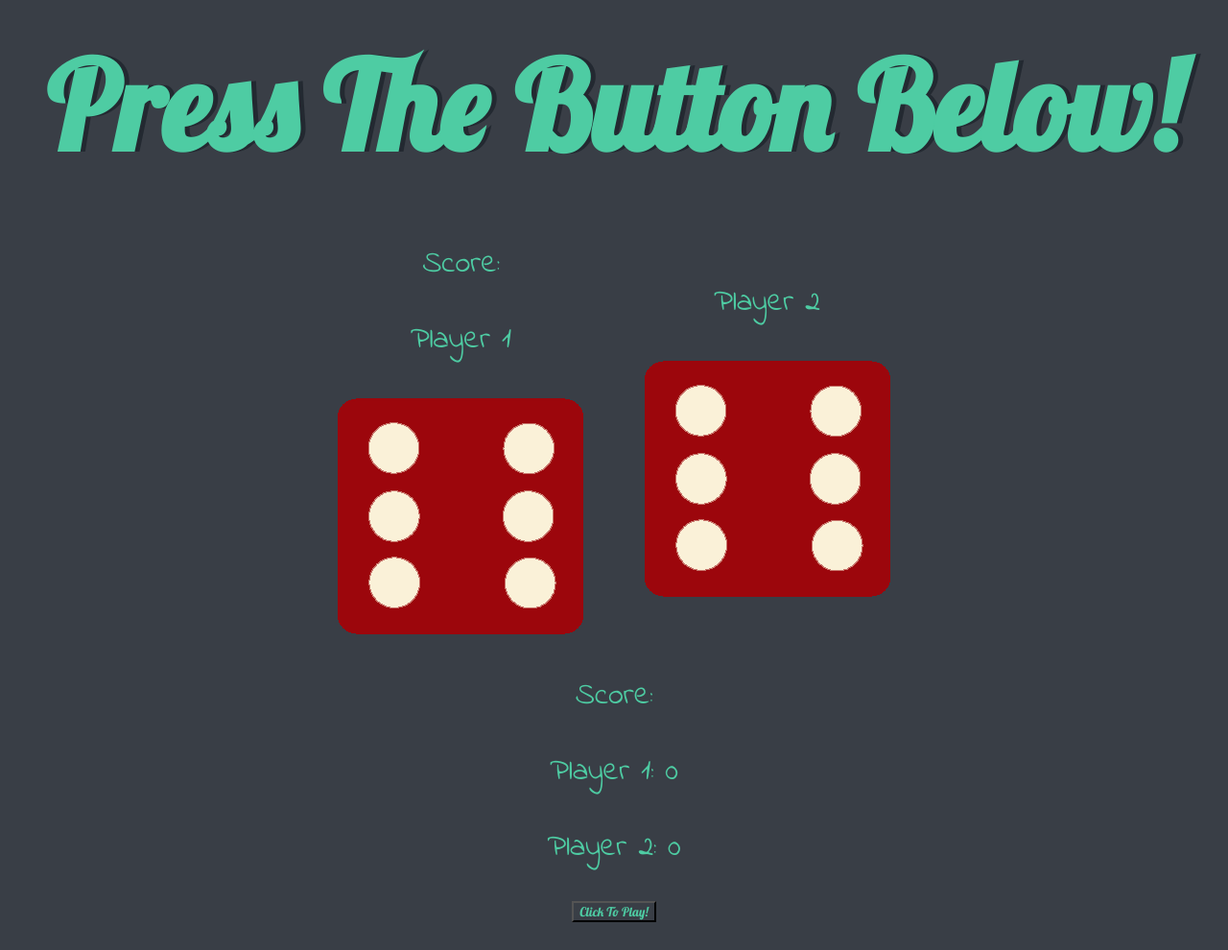
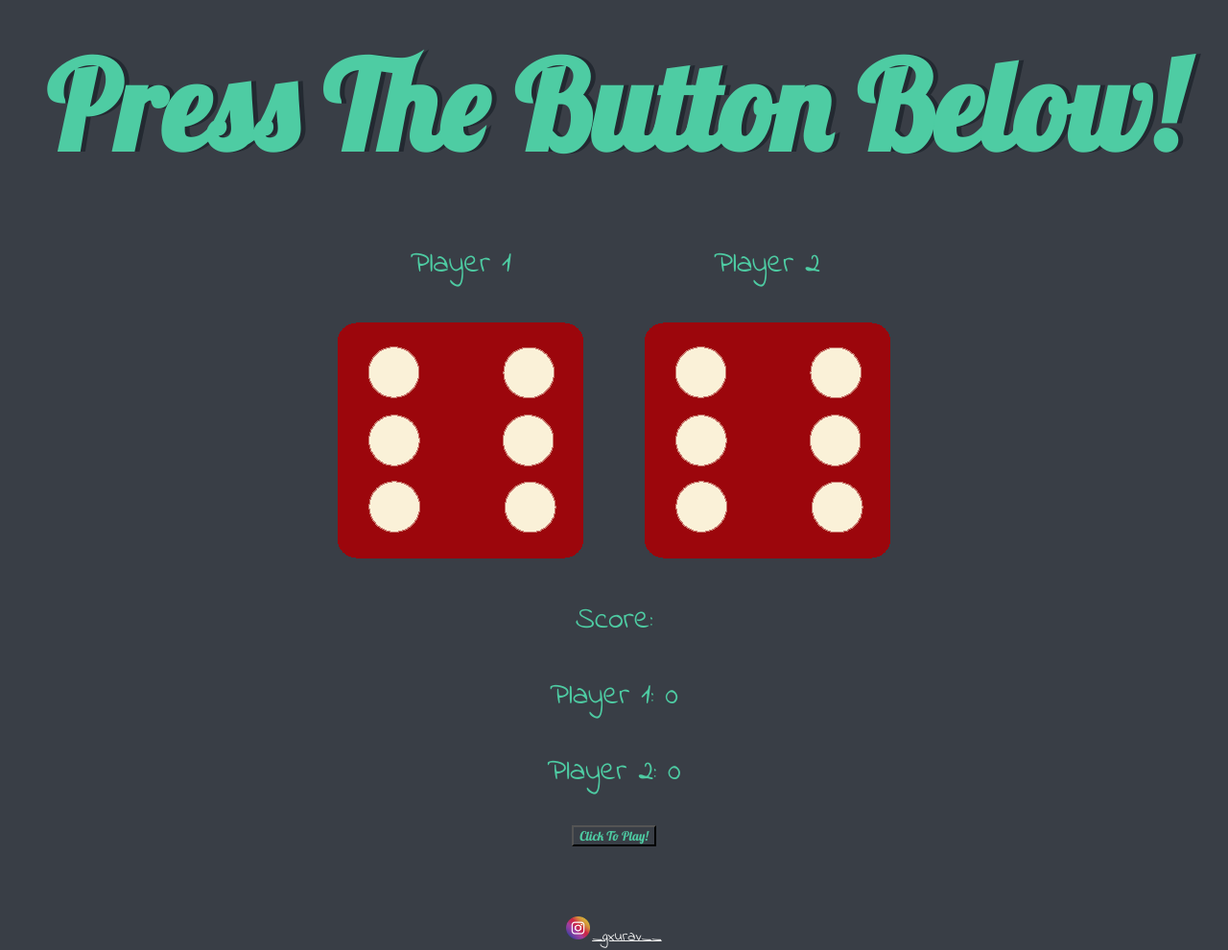
Before and after one commit to GauravKaria/Dice, a plain HTML site: page game.html in a window 1280 px wide. Shown: the top 990 px of the page at 96% size. Drawn offline with Linux system fonts and the light colour scheme.

Commit message:
Update game.html

```diff
--- a/game.html
+++ b/game.html
@@ -18,7 +18,6 @@
 
 
         <div class="c2 dice">
-            <p>Score:</p>
             <p class="player player1">Player 1</p>
             <img class="img1" src="./Images/images/dice6.png" alt="">
 
```
